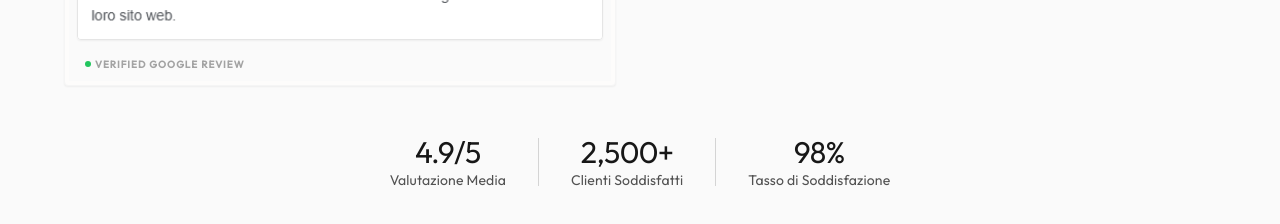
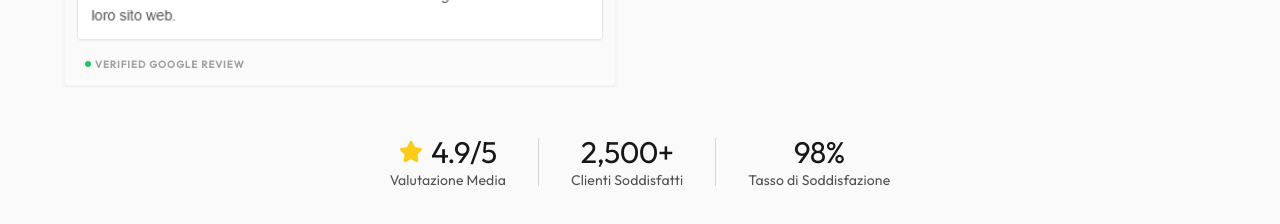
Before and after one commit to rushinspy777-cmd/sb1-6ravtngy, a React (Vite) app: page / in a window 1280 px wide. Shown: the part 1900-2124 px from the top of the page. Built offline with nearby package versions, Linux system fonts and the light colour scheme; a web font is replaced by a local one.

Commit message:
added the star under the testimonial sec. whitened the text under the field of the news letter fiield

```diff
--- a/src/components/Newsletter/Newsletter.tsx
+++ b/src/components/Newsletter/Newsletter.tsx
@@ -82,7 +82,7 @@ export const Newsletter = (): JSX.Element => {
                 </form>
               )}
 
-              <p className="text-sm text-white/60 mt-4">
+              <p className="text-sm text-white mt-4">
                 Rispettiamo la tua privacy. Disiscriviti in qualsiasi momento.
               </p>
             </motion.div>
--- a/src/components/Testimonials/Testimonials.tsx
+++ b/src/components/Testimonials/Testimonials.tsx
@@ -100,7 +100,10 @@ export const Testimonials = (): JSX.Element => {
         >
           <div className="flex items-center justify-center gap-8 text-neutral-600">
             <div>
-              <div className="text-3xl font-light text-neutral-900">4.9/5</div>
+              <div className="text-3xl font-light text-neutral-900 flex items-center justify-center gap-2">
+                <Star className="w-6 h-6 fill-yellow-400 text-yellow-400" />
+                4.9/5
+              </div>
               <div className="text-sm">Valutazione Media</div>
             </div>
             <div className="w-px h-12 bg-neutral-300" />
```
